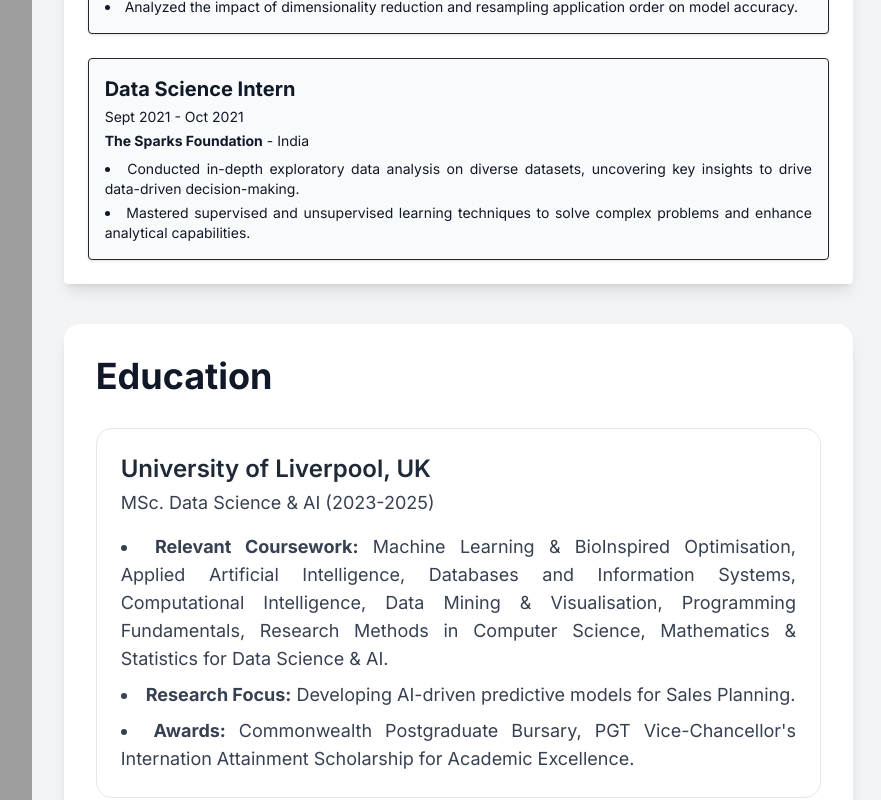
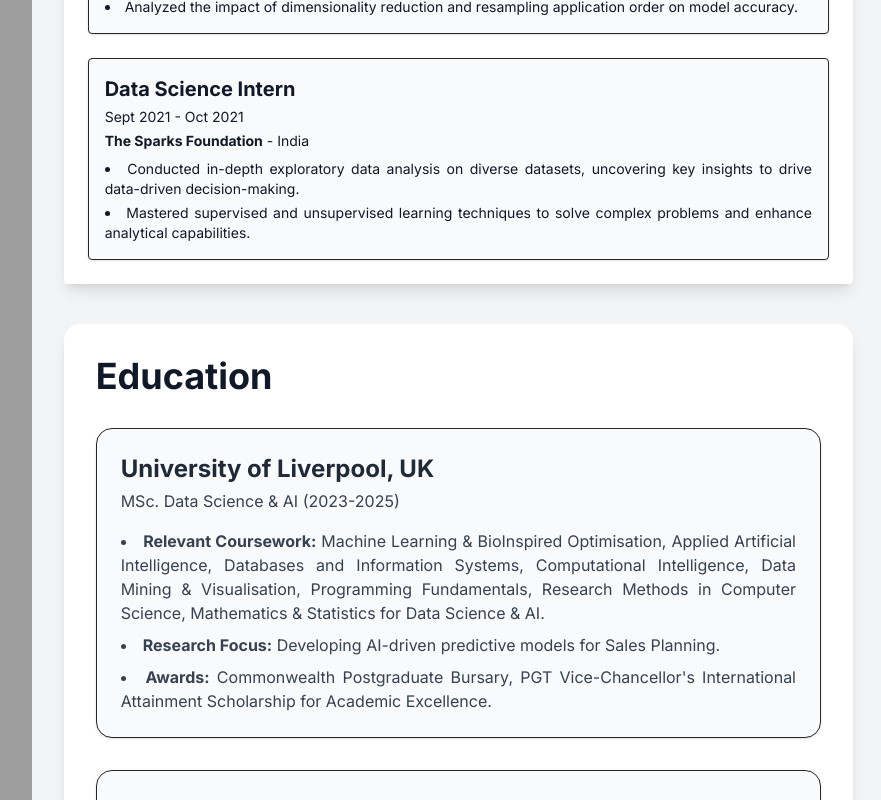
Before and after one commit to cyber-prags/Portfolio_Site_2.0, a Next.js app: page /cv in a window 1280 px wide. Shown: the part 2000-2800 px from the top of the page, without its empty margins (395-1276 px from the left). Built offline with nearby package versions, Linux system fonts and the light colour scheme; grey boxes are pictures that could not be loaded.

Commit message:
Update page.tsx

```diff
--- a/app/cv/page.tsx
+++ b/app/cv/page.tsx
@@ -389,9 +389,8 @@ function ExpandableCertifications() {
         <div className="text-black">
           <p>
             Gained hands-on experience in building object detection models using
-            PyTorch. Explored techniques like bounding box regression,
-            convolutional neural networks (CNNs), and transfer learning for
-            localization tasks.
+            PyTorch. Explored techniques like bounding box regression, CNNs, and
+            transfer learning for localization tasks.
           </p>
         </div>
       ),
@@ -593,7 +592,7 @@ function ExpandableCertifications() {
 }
 
 /* ---------------------------
-   Main Resume Layout with Floating Nav
+   Main Resume Layout with Floating Nav and Floating Back Button
 --------------------------- */
 export default function CVPage() {
   const audioRef = useRef<HTMLAudioElement>(null);
@@ -612,6 +611,18 @@ export default function CVPage() {
     <main className="relative bg-black-100 flex flex-col overflow-hidden min-h-screen">
       {/* Floating Navbar */}
       <FloatingNav navItems={navItems} />
+
+      {/* Floating Back Button */}
+      <motion.div className="fixed top-4 left-4 z-[6000]">
+        <Link href="/">
+          <div className="relative group">
+            <FaArrowLeft className="text-white text-3xl" />
+            <span className="absolute -top-8 left-1/2 transform -translate-x-1/2 opacity-0 group-hover:opacity-100 transition-all bg-black text-white text-xs rounded px-2 py-1">
+              Return to Home
+            </span>
+          </div>
+        </Link>
+      </motion.div>
 
       {/* Content Container */}
       <div className="flex flex-col md:flex-row pt-20">
@@ -693,19 +704,13 @@ export default function CVPage() {
           {/* Download CV Button */}
           <div className="mt-6">
             <Link href="/_Pragyan_Jyoti_Dutta_CV_.pdf" download>
-              <div className="flex items-center justify-center px-6 py-3 rounded-full bg-gradient-to-r from-purple-600 to-purple-700 hover:from-purple-700 hover:to-purple-800 transition duration-300 cursor-pointer shadow-lg">
-                <FaDownload className="mr-2" />
-                <span>Download CV</span>
-              </div>
-            </Link>
-          </div>
-
-          {/* Return to Home Button */}
-          <div className="mt-auto pt-4">
-            <Link href="/">
-              <div className="flex items-center justify-center px-6 py-3 rounded-full bg-gradient-to-r from-purple-600 to-purple-700 hover:from-purple-700 hover:to-purple-800 transition duration-300 cursor-pointer shadow-lg">
-                <FaArrowLeft className="mr-2" />
-                <span>Return to Home</span>
+              <div className="group relative flex items-center justify-center px-6 py-3 rounded-full bg-gradient-to-r from-purple-600 to-purple-700 transition duration-300 cursor-pointer shadow-lg hover:scale-105">
+                <FaDownload className="mr-2 text-white group-hover:text-gray-100" />
+                <span className="text-white font-semibold group-hover:text-gray-100">
+                  Download CV
+                </span>
+                {/* Glowing border overlay */}
+                <div className="absolute inset-0 rounded-full border-2 border-transparent group-hover:border-purple-300 pointer-events-none"></div>
               </div>
             </Link>
           </div>
@@ -922,104 +927,108 @@ export default function CVPage() {
               Education
             </h2>
             <div className="space-y-8">
-              {/* University of Liverpool */}
-              <div className="p-6 border border-gray-200 rounded-2xl hover:shadow-xl transition-shadow">
-                <h3 className="text-2xl font-semibold text-gray-800">
+              <div className="p-6 bg-gray-50 rounded-2xl shadow border hover:shadow-xl transition-shadow">
+                <h3 className="text-2xl font-bold text-gray-800">
                   University of Liverpool, UK
                 </h3>
-                <p className="text-lg text-gray-700 mt-1">
-                  MSc. Data Science & AI (2023-2025)
+                <p className="mt-1 text-base text-gray-700">
+                  MSc. Data Science &amp; AI (2023-2025)
                 </p>
-                <ul className="list-disc list-inside mt-4 space-y-2 text-lg text-gray-700">
+                <ul className="list-disc list-inside mt-4 space-y-2 text-base text-gray-700">
                   <li>
-                    <strong>Relevant Coursework:</strong> Machine Learning &
-                    BioInspired Optimisation, Applied Artificial Intelligence,
-                    Databases and Information Systems, Computational
-                    Intelligence, Data Mining & Visualisation, Programming
-                    Fundamentals, Research Methods in Computer Science,
-                    Mathematics & Statistics for Data Science & AI.
+                    <strong className="text-purple-600">
+                      Relevant Coursework:
+                    </strong>{" "}
+                    Machine Learning &amp; BioInspired Optimisation, Applied
+                    Artificial Intelligence, Databases and Information Systems,
+                    Computational Intelligence, Data Mining &amp; Visualisation,
+                    Programming Fundamentals, Research Methods in Computer
+                    Science, Mathematics &amp; Statistics for Data Science &amp;
+                    AI.
                   </li>
                   <li>
-                    <strong>Research Focus:</strong> Developing AI-driven
-                    predictive models for Sales Planning.
+                    <strong className="text-purple-600">Research Focus:</strong>{" "}
+                    Developing AI-driven predictive models for Sales Planning.
                   </li>
                   <li>
-                    <strong>Awards:</strong> Commonwealth Postgraduate Bursary,
-                    PGT Vice-Chancellor&apos;s Internation Attainment
-                    Scholarship for Academic Excellence.
+                    <strong className="text-purple-600">Awards:</strong>{" "}
+                    Commonwealth Postgraduate Bursary, PGT
+                    Vice-Chancellor&apos;s International Attainment Scholarship
+                    for Academic Excellence.
                   </li>
                 </ul>
               </div>
 
-              {/* Indian Institute of Technology, Madras */}
-              <div className="p-6 border border-gray-200 rounded-2xl hover:shadow-xl transition-shadow">
-                <h3 className="text-2xl font-semibold text-gray-800">
+              <div className="p-6 bg-gray-50 rounded-2xl shadow border hover:shadow-xl transition-shadow">
+                <h3 className="text-2xl font-bold text-gray-800">
                   Indian Institute of Technology, Madras
                 </h3>
-                <p className="text-lg text-gray-700 mt-1">
+                <p className="mt-1 text-base text-gray-700">
                   Online Diploma in Data Science (2022-2023)
                 </p>
-                <ul className="list-disc list-inside mt-4 space-y-2 text-lg text-gray-700">
+                <ul className="list-disc list-inside mt-4 space-y-2 text-base text-gray-700">
                   <li>
-                    <strong>Key Subjects:</strong> Business Analytics, Business
-                    Data Management, Computational Thinking, Database Management
-                    Systems, Machine Learning Foundations, Machine Learning
-                    Techniques, Machine Learning Practice, Mathematics for Data
-                    Science -I, Mathematics for Data Science -II, Statistics for
-                    Data Science - I, Statistics for Data Science - II,
-                    Programming in Python, Tools in Data Science, Modern
-                    Application Development-I, Modern App Development-II,
-                    Programming, Data Structures and Algorithms in Python,
-                    System Commands
+                    <strong className="text-purple-600">Key Subjects:</strong>{" "}
+                    Business Analytics, Business Data Management, Computational
+                    Thinking, Database Management Systems, Machine Learning
+                    Foundations, Machine Learning Techniques, Machine Learning
+                    Practice, Mathematics for Data Science - I &amp; II,
+                    Statistics for Data Science - I &amp; II, Programming in
+                    Python, Tools in Data Science, Modern Application
+                    Development I &amp; II, Data Structures and Algorithms in
+                    Python, System Commands.
                   </li>
                   <li>
-                    <strong>Capstone Project:</strong>
-                    <ul className="list-disc list-inside mt-2">
+                    <strong className="text-purple-600">
+                      Capstone Project:
+                    </strong>
+                    <ul className="list-disc list-inside mt-2 space-y-1">
                       <li>
                         Designed and built an end-to-end data pipeline for
                         Sentiment Analysis on Movie Reviews.
                       </li>
                       <li>
-                        Built a full-stack application, Grocify that was an
-                        online grocery shopping app.
+                        Developed "Grocify," an online grocery shopping
+                        application.
                       </li>
                     </ul>
                   </li>
                   <li>
-                    <strong>Achievement:</strong> Completed with distinction.
+                    <strong className="text-purple-600">Achievement:</strong>{" "}
+                    Completed with distinction.
                   </li>
                 </ul>
               </div>
 
-              {/* Tezpur University */}
-              <div className="p-6 border border-gray-200 rounded-2xl hover:shadow-xl transition-shadow">
-                <h3 className="text-2xl font-semibold text-gray-800">
+              <div className="p-6 bg-gray-50 rounded-2xl shadow border hover:shadow-xl transition-shadow">
+                <h3 className="text-2xl font-bold text-gray-800">
                   Tezpur University, India
                 </h3>
-                <p className="text-lg text-gray-700 mt-1">
+                <p className="mt-1 text-base text-gray-700">
                   BSc. in Physics (2020-2023)
                 </p>
-                <ul className="list-disc list-inside mt-4 space-y-2 text-lg text-gray-700">
+                <ul className="list-disc list-inside mt-4 space-y-2 text-base text-gray-700">
                   <li>
-                    <strong>Core Modules:</strong> Quantum Mechanics,
-                    Electromagnetism, Thermodynamics, Statistical Physics,
-                    Classical Mechanics, Electronics, Fuzzy Logic and Neural
-                    Networks, General Biology, General Chemistry, General
-                    Mathematics, Introduction to Scientific Computing,
-                    Mathematical Physics, Modern Physics.
+                    <strong className="text-purple-600">Core Modules:</strong>{" "}
+                    Quantum Mechanics, Electromagnetism, Thermodynamics,
+                    Statistical Physics, Classical Mechanics, Electronics, Fuzzy
+                    Logic and Neural Networks, General Biology, General
+                    Chemistry, General Mathematics, Introduction to Scientific
+                    Computing, Mathematical Physics, Modern Physics.
                   </li>
                   <li>
-                    <strong>Research Project:</strong> Investigated the dust
-                    properties of the Coalsack region and ran simulations to
-                    calculate the dust temperature and the IR intensity of the
-                    Coalsack region due to contribution from the three brightest
-                    stars in the nebula, Alpha Cru, Beta Cru, and Beta Cen.
-                    Compared the results of our model to real-world
-                    observations.
+                    <strong className="text-purple-600">
+                      Research Project:
+                    </strong>{" "}
+                    Investigated the dust properties of the Coalsack region and
+                    ran simulations to calculate the dust temperature and
+                    infrared intensity due to contributions from the three
+                    brightest stars (Alpha Cru, Beta Cru, and Beta Cen).
+                    Compared the model’s results with real-world observations.
                   </li>
                   <li>
-                    <strong>Honors:</strong> Graduated with Honors (GPA:
-                    8.06/10).
+                    <strong className="text-purple-600">Honors:</strong>{" "}
+                    Graduated with Honors (GPA: 8.06/10).
                   </li>
                 </ul>
               </div>
```
